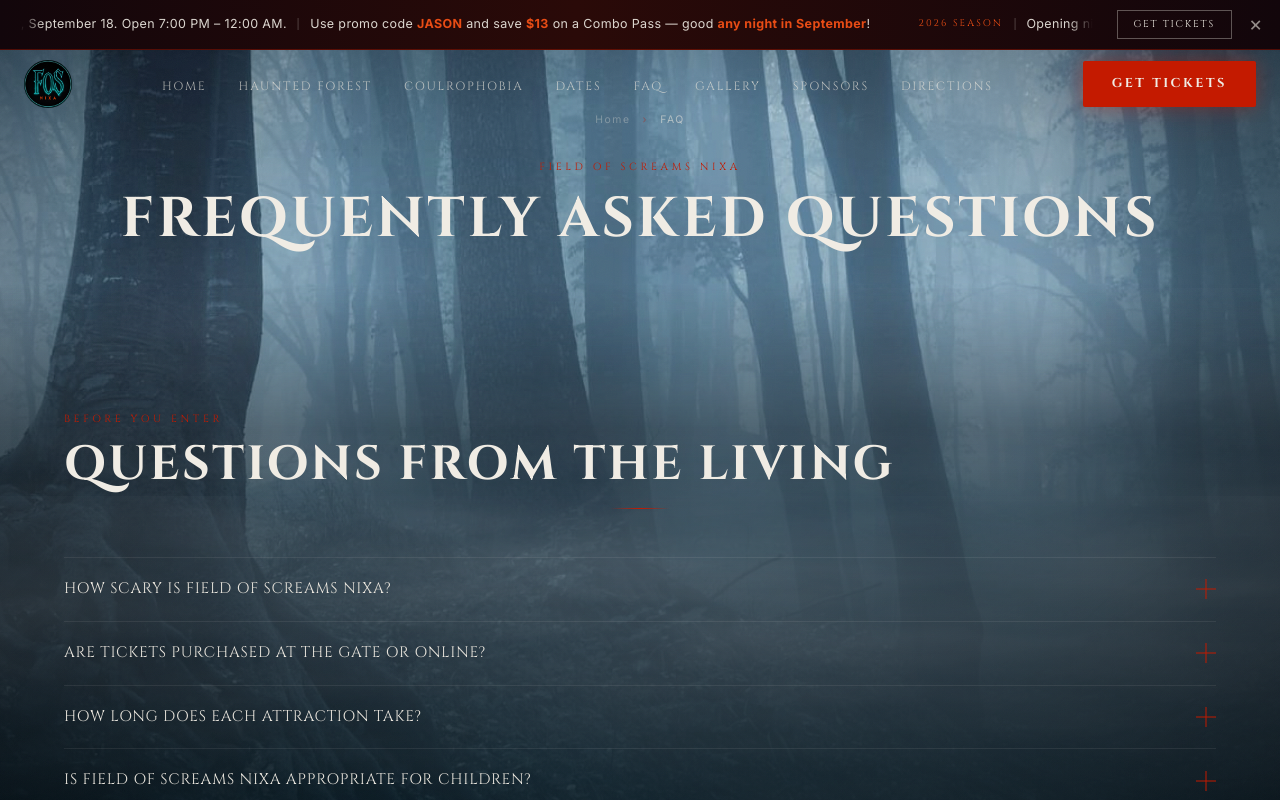
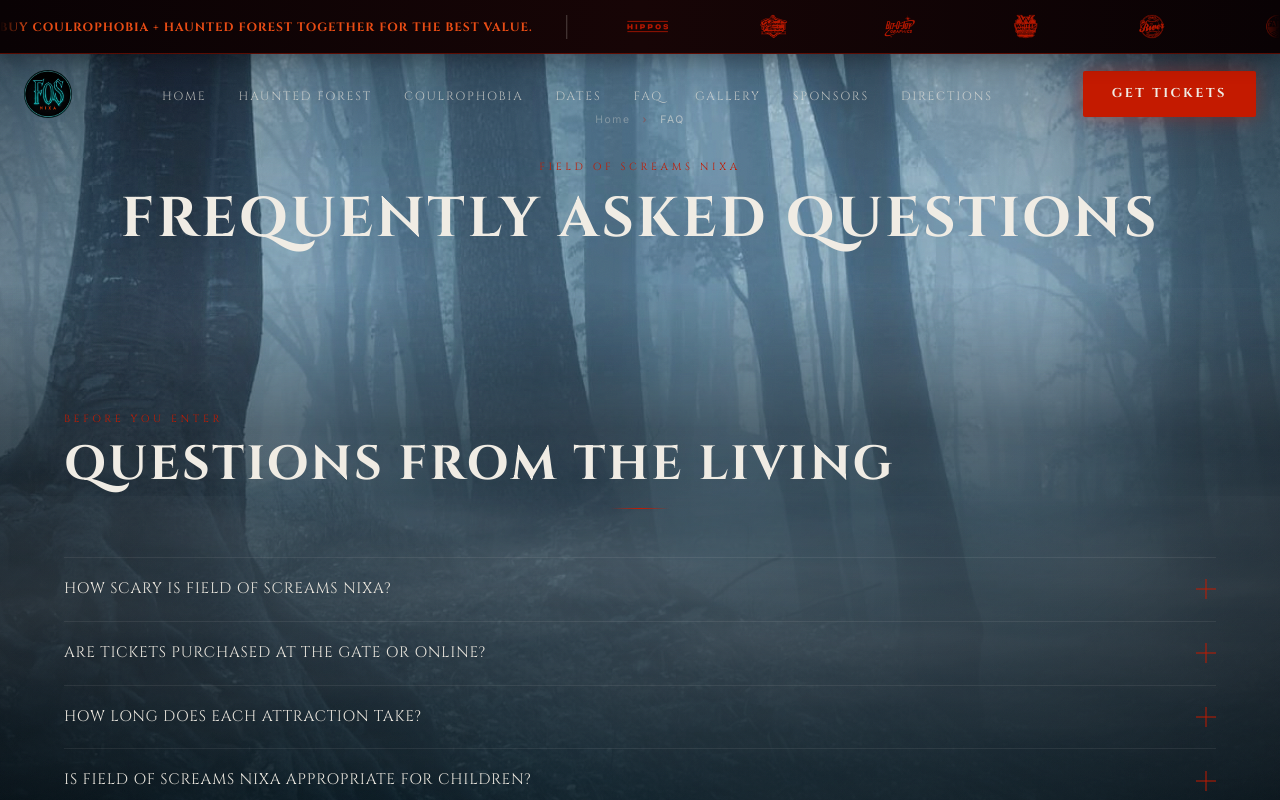
Before and after one commit to thefarmmedia/fieldofscreamsnixa, a Next.js app: page /faq in a window 1280 px wide. Shown: the top 800 px of the page. Built offline with nearby package versions, Linux system fonts and the light colour scheme.

Commit message:
Turn top announcement into sponsor logo ticker

```diff
--- a/components/ui/AnnouncementBar.tsx
+++ b/components/ui/AnnouncementBar.tsx
@@ -1,88 +1,189 @@
 'use client'
 
-import { useEffect, useState } from 'react'
+import Image from 'next/image'
+import { useEffect } from 'react'
 import { siteConfig } from '@/lib/site-config'
 
-// Season announcement bar across the top of the site. Dismissible, and
-// the dismissal sticks so it doesn't nag on every page.
-//
-// Structure follows the standard announcement-bar pattern (message +
-// action + close), but styled in the site's own system rather than
-// pulling in a component library and its Tailwind preset, which would
-// have restyled everything else on the page.
-// Bump this whenever the bar's content changes meaningfully (like adding
-// the JASON promo) so visitors who dismissed an earlier version see the
-// new one instead of it staying hidden forever from an old dismissal.
-const STORAGE_KEY = 'fos-announce-dismissed-2026-promo'
-
 export default function AnnouncementBar() {
-  // Start hidden so the server-rendered markup matches the first client
-  // paint; a visitor who dismissed it never sees a flash of it returning.
-  const [visible, setVisible] = useState(false)
-
   useEffect(() => {
-    let dismissed = false
-    try {
-      dismissed = window.localStorage.getItem(STORAGE_KEY) === '1'
-    } catch {
-      // Private mode / blocked storage: just show it.
-    }
-    if (!dismissed) {
-      setVisible(true)
-      document.documentElement.classList.add('has-announce')
-    }
+    document.documentElement.classList.add('has-announce')
+    return () => document.documentElement.classList.remove('has-announce')
   }, [])
 
-  const dismiss = () => {
-    setVisible(false)
-    document.documentElement.classList.remove('has-announce')
-    try {
-      window.localStorage.setItem(STORAGE_KEY, '1')
-    } catch {
-      // Non-fatal — it just reappears next visit.
-    }
-  }
-
-  if (!visible) return null
-
-  const opens = siteConfig.season.openingDate.toLocaleDateString('en-US', {
-    weekday: 'long',
-    month: 'long',
-    day: 'numeric',
-  })
-
-  // One line of content, rendered twice back-to-back inside the marquee
-  // track so the loop point is invisible — the moment copy #1 scrolls
-  // fully offscreen, copy #2 is sitting exactly where #1 started.
   const line = (
     <>
-      <span className="announce-tag">{siteConfig.season.year} Season</span>
-      <span className="announce-sep" aria-hidden="true" />
-      <span>Opening night — {opens}. {siteConfig.season.hoursDisplay}.</span>
-      <span className="announce-sep" aria-hidden="true" />
-      <span>
-        Use promo code <strong>JASON</strong> and save <strong>$13</strong> on a Combo
-        Pass — good <strong>any night in September</strong>!
-      </span>
+      <a
+        href={siteConfig.tickets.url}
+        target="_blank"
+        rel="noopener noreferrer"
+        className="sponsor-ticker-message"
+      >
+        Buy Coulrophobia + Haunted Forest together for the best value.
+      </a>
+      <span className="sponsor-ticker-divider" aria-hidden="true" />
+
+      {siteConfig.sponsors.map((sponsor) => (
+        <a
+          className="sponsor-ticker-logo"
+          href={sponsor.url}
+          target="_blank"
+          rel="noopener noreferrer"
+          key={sponsor.name}
+          aria-label={`Visit ${sponsor.name}`}
+          title={sponsor.name}
+        >
+          <Image
+            src={sponsor.logo}
+            alt={`${sponsor.name} logo`}
+            width={180}
+            height={56}
+            sizes="180px"
+          />
+        </a>
+      ))}
+
+      <span className="sponsor-ticker-divider" aria-hidden="true" />
     </>
   )
 
   return (
-    <aside className="announce" aria-label="Season announcement">
-      <div className="announce-inner">
-        <div className="announce-marquee">
-          <div className="announce-marquee-track">
-            <p className="announce-text">{line}</p>
-            <p className="announce-text" aria-hidden="true">{line}</p>
-          </div>
+    <aside className="sponsor-ticker" aria-label="Field of Screams sponsors and ticket information">
+      <div className="sponsor-ticker-marquee">
+        <div className="sponsor-ticker-track">
+          <div className="sponsor-ticker-line">{line}</div>
+          <div className="sponsor-ticker-line" aria-hidden="true">{line}</div>
         </div>
-        <a href={siteConfig.tickets.url} target="_blank" rel="noopener noreferrer" className="announce-cta">
-          Get Tickets
-        </a>
       </div>
-      <button type="button" className="announce-close" onClick={dismiss} aria-label="Dismiss announcement">
-        <span aria-hidden="true">×</span>
-      </button>
+
+      <style jsx global>{`
+        .sponsor-ticker {
+          position: fixed;
+          top: 0;
+          left: 0;
+          right: 0;
+          z-index: 600;
+          height: 54px;
+          overflow: hidden;
+          background: linear-gradient(90deg, #090204 0%, #170506 50%, #090204 100%);
+          border-bottom: 1px solid rgba(196, 26, 0, 0.42);
+          box-shadow: 0 5px 22px rgba(0, 0, 0, 0.35);
+        }
+        .sponsor-ticker-marquee {
+          width: 100%;
+          height: 100%;
+          overflow: hidden;
+          -webkit-mask-image: linear-gradient(to right, transparent 0, #000 30px, #000 calc(100% - 30px), transparent 100%);
+          mask-image: linear-gradient(to right, transparent 0, #000 30px, #000 calc(100% - 30px), transparent 100%);
+        }
+        .sponsor-ticker-track {
+          display: flex;
+          align-items: center;
+          width: max-content;
+          height: 100%;
+          animation: sponsorTickerScroll 54s linear infinite;
+          will-change: transform;
+        }
+        .sponsor-ticker-marquee:hover .sponsor-ticker-track {
+          animation-play-state: paused;
+        }
+        .sponsor-ticker-line {
+          display: flex;
+          align-items: center;
+          flex: none;
+          height: 100%;
+          gap: 34px;
+          padding-right: 34px;
+          white-space: nowrap;
+        }
+        .sponsor-ticker-message {
+          display: inline-flex;
+          align-items: center;
+          height: 100%;
+          color: #f0ece4;
+          text-decoration: none;
+          font-family: var(--font-cinzel), Georgia, serif;
+          font-size: 0.75rem;
+          font-weight: 700;
+          letter-spacing: 0.08em;
+          text-transform: uppercase;
+        }
+        .sponsor-ticker-message:hover,
+        .sponsor-ticker-message:focus-visible {
+          color: var(--orange-fos);
+        }
+        .sponsor-ticker-divider {
+          width: 1px;
+          height: 24px;
+          flex: none;
+          background: rgba(232, 228, 220, 0.28);
+        }
+        .sponsor-ticker-logo {
+          display: inline-flex;
+          align-items: center;
+          justify-content: center;
+          flex: none;
+          height: 44px;
+          min-width: 92px;
+          text-decoration: none;
+          opacity: 0.92;
+          transition: opacity 0.2s ease, transform 0.2s ease;
+        }
+        .sponsor-ticker-logo:hover,
+        .sponsor-ticker-logo:focus-visible {
+          opacity: 1;
+          transform: scale(1.06);
+        }
+        .sponsor-ticker-logo img {
+          width: auto !important;
+          height: 31px !important;
+          max-width: 145px !important;
+          object-fit: contain;
+        }
+        .has-announce .nav {
+          top: 54px;
+        }
+        @keyframes sponsorTickerScroll {
+          from { transform: translateX(0); }
+          to { transform: translateX(-50%); }
+        }
+        @media (max-width: 640px) {
+          .sponsor-ticker {
+            height: 48px;
+          }
+          .sponsor-ticker-line {
+            gap: 24px;
+            padding-right: 24px;
+          }
+          .sponsor-ticker-message {
+            font-size: 0.64rem;
+            letter-spacing: 0.055em;
+          }
+          .sponsor-ticker-logo {
+            height: 40px;
+            min-width: 78px;
+          }
+          .sponsor-ticker-logo img {
+            height: 27px !important;
+            max-width: 122px !important;
+          }
+          .has-announce .nav {
+            top: 48px;
+          }
+        }
+        @media (prefers-reduced-motion: reduce) {
+          .sponsor-ticker-marquee {
+            overflow-x: auto;
+            -webkit-mask-image: none;
+            mask-image: none;
+          }
+          .sponsor-ticker-track {
+            animation: none;
+          }
+          .sponsor-ticker-line[aria-hidden='true'] {
+            display: none;
+          }
+        }
+      `}</style>
     </aside>
   )
 }
```
